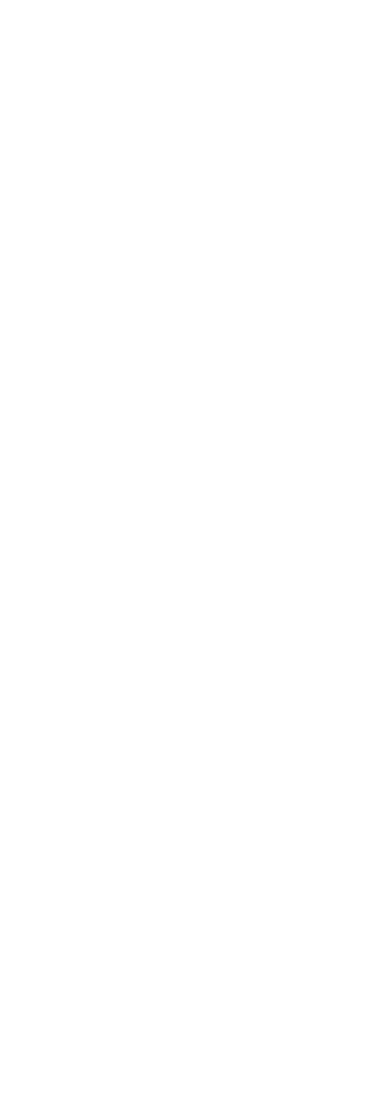
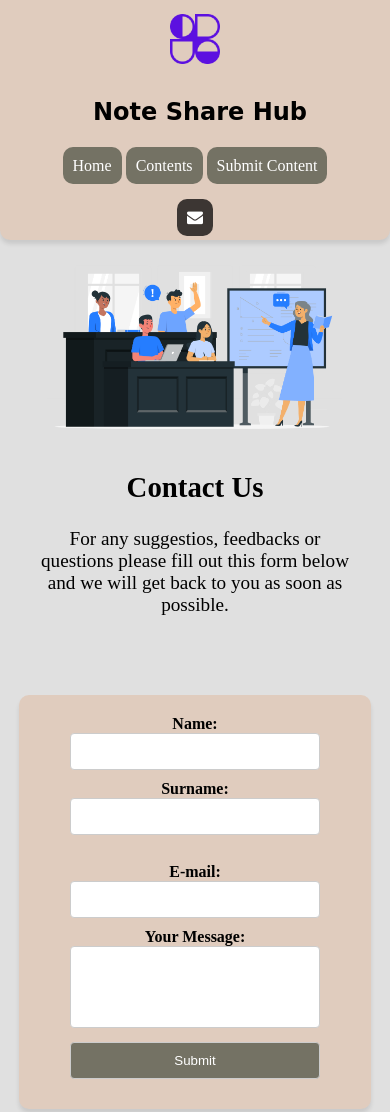
Before and after one commit to furkanunsalan/note-share-hub, a website: page contact.html in a window 390 px wide. Shown: the top 1112 px of the page. Before the commit the page ends 844 px from the top, so only its background shows below. Drawn offline with nearby package versions, Linux system fonts and the light colour scheme.

Commit message:
Contact + Some Fixes
Contact Page finished
Prettier to all pages

```diff
--- a/contact.html
+++ b/contact.html
@@ -0,0 +1,81 @@
+<!DOCTYPE html>
+<html>
+  <head>
+    <meta charset="UTF-8" />
+    <meta http-equiv="X-UA-Compatible" content="IE=edge" />
+    <meta name="viewport" content="width=device-width, initial-scale=1.0" />
+    <title>Note Share Hub</title>
+    <link rel="stylesheet" href="./css_files/contact.css" />
+    <link
+      rel="stylesheet"
+      href="https://cdnjs.cloudflare.com/ajax/libs/font-awesome/4.7.0/css/font-awesome.min.css"
+    />
+    <link rel="stylesheet" href="node_modules/animate.css/animate.min.css" />
+  </head>
+  <body>
+    <nav class="navbar">
+      <div class="left-side">
+        <img
+          class="logo"
+          src="images/placeholder_logo.png"
+          alt="note-share-hub-logo"
+        />
+        <h2 class="project-name">Note Share Hub</h2>
+      </div>
+
+      <div class="middle">
+        <ul>
+          <li><a href="index.html">Home</a></li>
+          <li><a href="contents.html">Contents</a></li>
+          <li><a href="submission.html">Submit Content</a></li>
+        </ul>
+      </div>
+
+      <ul class="right-side">
+        <li class="contact active">
+          <a href="contact.html"><i class="fa fa-envelope"></i></a>
+        </li>
+      </ul>
+    </nav>
+
+    <div class="contact-grid">
+      <img
+        class="contact-img animate__animated animate__fadeInLeft"
+        src="images/contact.png"
+        alt="photo-of-students-asking-question"
+      />
+      <div class="contact-text animate__animated animate__fadeInRight">
+        <h2>Contact Us</h2>
+        <p>
+          For any suggestios, feedbacks or questions please fill out this form
+          below and we will get back to you as soon as possible.
+        </p>
+      </div>
+    </div>
+
+    <form
+      class="animate__animated animate__fadeInUp"
+      action="https://formsubmit.co/furkanunsalan@gmail.com"
+      method="POST"
+      id="myForm"
+      enctype="multipart/form-data"
+    >
+      <label for="fname">Name:</label><br />
+      <input type="text" id="fname" name="First Name" /><br />
+      <label for="lname">Surname:</label><br />
+      <input type="text" id="lname" name="Last Name" /><br /><br />
+      <label for="mail">E-mail:</label><br />
+      <input type="text" id="mail" name="E-mail" /><br />
+      <label for="textInput">Your Message:</label><br />
+      <textarea id="textInput" name="Message" rows="4" cols="50"></textarea>
+      <input
+        type="hidden"
+        name="_next"
+        value="http://127.0.0.1:5500/thanks.html"
+      />
+      <input type="hidden" name="_captcha" value="false" />
+      <input type="hidden" name="_template" value="box" />
+      <input class="submit-button" type="submit" value="Submit" />
+    </form>
+  </body>
+</html>
--- a/css_files/contact.css
+++ b/css_files/contact.css
@@ -0,0 +1,208 @@
+body {
+  background-color: #e0e0e0;
+  margin: auto;
+}
+
+/*NAVBAR START*/
+
+.navbar {
+  display: grid;
+  grid-template-columns: 25% 50% 25%;
+  text-align: center;
+  background-color: #e0ccbe;
+  border-radius: 0 0 10px 10px;
+  box-shadow: 0 4px 4px rgba(0, 0, 0, 0.1); /* Add minimal box shadow */
+}
+
+.navbar ul li {
+  text-align: center;
+  display: inline;
+  padding: 10px;
+  background-color: #747264;
+  border-radius: 10px;
+  color: #ffffff;
+}
+
+.navbar ul {
+  margin-top: auto;
+  margin-bottom: auto;
+}
+
+a {
+  text-decoration: none;
+  color: #ffffff;
+}
+
+.logo {
+  width: 40px;
+  height: 40px;
+  padding: 10px;
+  margin-top: auto;
+  margin-bottom: auto;
+  margin-right: 0;
+  margin-left: auto;
+}
+
+.project-name {
+  margin-left: 10px;
+  font-family: "Bradley Hand", cursive;
+}
+
+.left-side {
+  display: grid;
+  grid-template-columns: 50% 50%;
+}
+
+.middle {
+  margin-top: auto;
+  margin-bottom: auto;
+}
+
+.right-side {
+  margin-left: auto;
+  margin-right: 10px;
+  margin-top: auto;
+  margin-bottom: auto;
+}
+
+.navbar ul li.active {
+  background-color: #3c3633;
+}
+
+.navbar ul li:hover {
+  background-color: #695e59;
+}
+
+@media screen and (max-width: 600px) {
+  .navbar {
+    display: grid;
+    grid-template-columns: 100%;
+    text-align: center;
+    background-color: #e0ccbe;
+    border-radius: 0 0 10px 10px;
+    height: 15em;
+  }
+
+  .logo {
+    width: 50px;
+    height: 50px;
+    padding: 10px;
+    margin: auto;
+  }
+  .left-side {
+    display: grid;
+    grid-template-columns: 100%;
+  }
+
+  .middle {
+    margin-top: -2px;
+  }
+
+  .right-side {
+    margin-left: auto;
+    margin-right: auto;
+    margin-top: auto;
+    margin-bottom: auto;
+  }
+
+  .contact {
+    padding-bottom: 5px;
+  }
+
+  .navbar ul {
+    padding: 5px;
+  }
+}
+
+/*NAVBAR END*/
+
+/*CONTACT START*/
+
+.contact-grid {
+  display: grid;
+  grid-template-columns: 50% 50%;
+  margin: 10px;
+}
+
+.contact-img {
+  margin: auto;
+  width: 60%;
+  margin-right: 20px;
+  margin-left: auto;
+}
+
+.contact-text {
+  text-align: center;
+  margin: auto auto auto 20px;
+  width: 60%;
+}
+
+@media screen and (max-width: 600px) {
+  .contact-grid {
+    grid-template-columns: 100%;
+    margin: 10px;
+  }
+  .contact-img {
+    margin: auto;
+    width: 80%;
+  }
+
+  .contact-text {
+    margin: auto;
+    width: 85%;
+    font-size: larger;
+  }
+}
+
+/*CONTACT END*/
+
+/*FORM START*/
+
+form {
+  background-color: #e0ccbe;
+  border-radius: 10px;
+  width: 80%;
+  max-width: 600px; /* Set a maximum width for the form */
+  margin: 60px auto;
+  padding: 20px;
+  box-shadow: 0 4px 4px rgba(0, 0, 0, 0.1); /* Add minimal box shadow */
+  text-align: center; /* Center align text */
+}
+
+label {
+  font-weight: bold;
+}
+
+input[type="text"],
+textarea,
+input[type="file"],
+input[type="submit"] {
+  width: 80%;
+  padding: 10px;
+  margin-bottom: 10px;
+  border: 1px solid #ccc;
+  border-radius: 4px;
+  box-sizing: border-box;
+  resize: none;
+}
+
+.submit-button {
+  background-color: #747264;
+  color: #ffffff;
+  border: none;
+  border-radius: 4px;
+  padding: 10px 20px;
+  cursor: pointer;
+}
+
+.submit-button:hover {
+  background-color: #695e59;
+}
+
+@media (min-width: 768px) {
+  form {
+    width: 50%;
+  }
+}
+
+/*Form End*/
--- a/css_files/roadmap.css
+++ b/css_files/roadmap.css
@@ -1,6 +1,6 @@
 * {
-    box-sizing: border-box;
-  }
+  box-sizing: border-box;
+}
 
 body {
   background-color: #e0e0e0;
```
Also changed, not shown: css_files/main.css (+28 -28 lines), css_files/submission.css (+4 -3 lines), css_files/thanks.css (+10 -11 lines), index.html (+34 -15 lines), roadmap.html (+40 -15 lines), submission.html (+2 -2 lines), thanks.html (+1 -3 lines).
